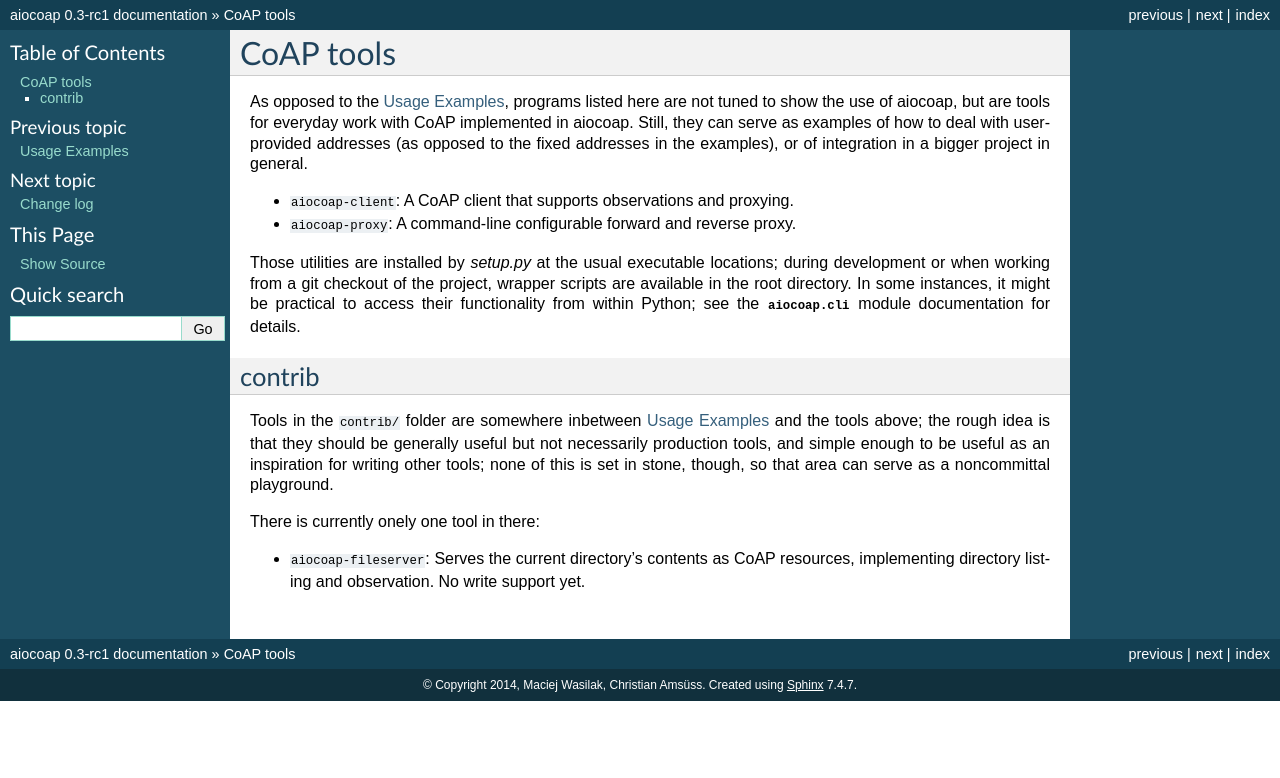
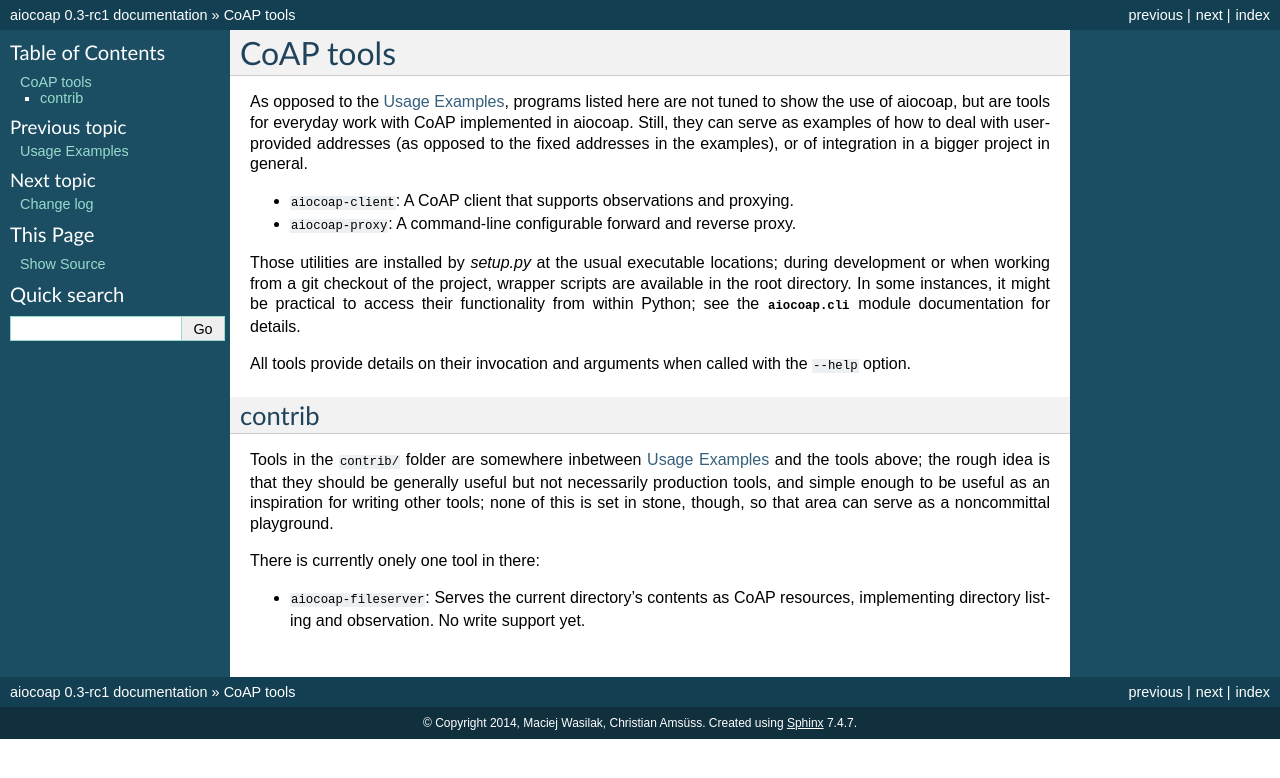
Before and after one commit to chrysn/aiocoap, a Sphinx documentation site: the page built from doc/tools.rst, in a window 1280 px wide. Shown: the top 778 px of the page. Built offline with Sphinx 7.4.7, drawn with Linux system fonts in a browser that asks for light colours; pages that are not in the unit, such as notebooks, are missing from menus.

Commit message:
doc: Refer to --help

```diff
--- a/doc/tools.rst
+++ b/doc/tools.rst
@@ -16,6 +16,9 @@ scripts are available in the root directory. In some instances, it might be
 practical to access their functionality from within Python; see the
 :mod:`aiocoap.cli` module documentation for details.
 
+All tools provide details on their invocation and arguments when called with
+the ``--help`` option.
+
 contrib
 -------
 
```
